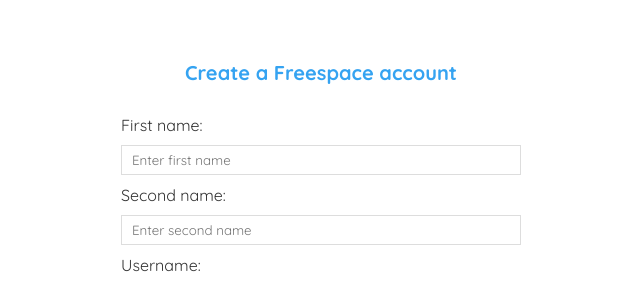
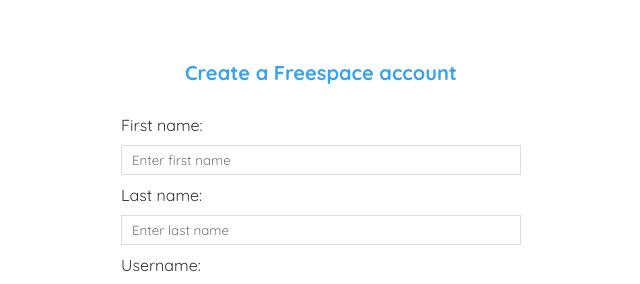
Before and after one commit to CustadialShip/blog-fe, a React (Create React App) app: page /signup in a window 1280 px wide. Shown: the top 284 px of the page, without its empty margins (319-959 px from the left). Built offline with nearby package versions, Linux system fonts and the light colour scheme.

Commit message:
Fix lastName typo

```diff
--- a/src/components/Profile.js
+++ b/src/components/Profile.js
@@ -7,7 +7,7 @@
         <div className="profile">
             {user && (
                 <article>
-                    <h2>{user.firstName} {user.secondName}</h2>
+                    <h2>{user.firstName} {user.lastName}</h2>
                     <p>aka {user.username}</p>
                 </article>
             )}
--- a/src/components/Signup.js
+++ b/src/components/Signup.js
@@ -8,7 +8,7 @@
     const [usernameIn, setUsername] = useState('');
     const [passwordIn, setPassword] = useState('');
     const [firstNameIn, setFirstNameIn] = useState('');
-    const [secondNameIn, setSecondNameIn] = useState('');
+    const [lastNameIn, setLastNameIn] = useState('');
     const [error, setError] = useState('');
     const [isPending, setIsPending] = useState(false);
 
@@ -24,7 +24,7 @@
             headers: {'Content-Type': 'application/json'},
             body: JSON.stringify({
                 firstName: firstNameIn,
-                secondName: secondNameIn,
+                lastName: lastNameIn,
                 username: usernameIn,
                 password: passwordIn
             })
@@ -56,13 +56,13 @@
                     value={firstNameIn}
                     onChange={(e) => setFirstNameIn(e.target.value)}
                     placeholder='Enter first name'/>
-                <label>Second name:</label>
+                <label>Last name:</label>
                 <input
                     type="text"
                     required
-                    value={secondNameIn}
-                    onChange={(e) => setSecondNameIn(e.target.value)}
-                    placeholder='Enter second name'/>
+                    value={lastNameIn}
+                    onChange={(e) => setLastNameIn(e.target.value)}
+                    placeholder='Enter last name'/>
                 <label>Username:</label>
                 <input
                     type="text"
```
